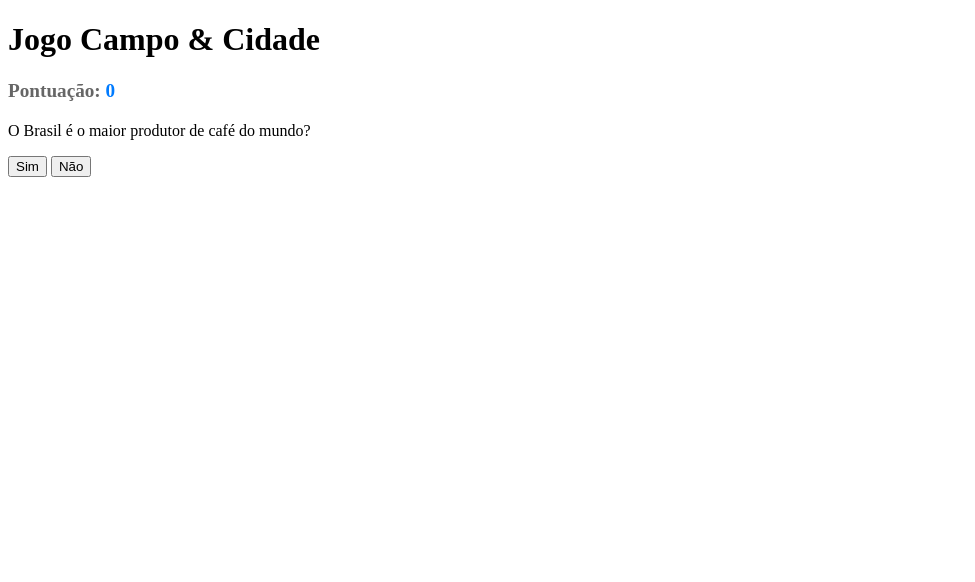
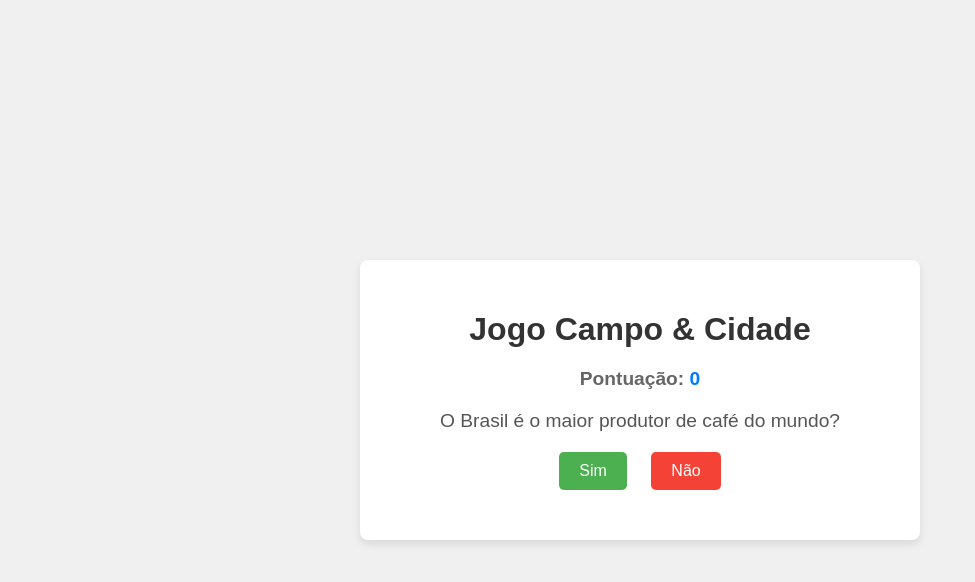
Before and after one commit to VIVI-SIMAO/agrinho, a plain HTML site: page index.html in a window 1280 px wide. Shown: the whole page, without its empty margins (0-975 px from the left). Drawn offline with Linux system fonts and the light colour scheme.

Commit message:
Update style.css

```diff
--- a/style.css
+++ b/style.css
@@ -1,3 +1,28 @@
+body {
+    font-family: Arial, sans-serif;
+    display: flex;
+    justify-content: center;
+    align-items: center;
+    min-height: 100vh;
+    background-color: #f0f0f0;
+    margin: 0;
+}
+
+.container {
+    background-color: #fff;
+    padding: 30px;
+    border-radius: 8px;
+    box-shadow: 0 4px 8px rgba(0, 0, 0, 0.1);
+    text-align: center;
+    width: 90%;
+    max-width: 500px;
+}
+
+h1 {
+    color: #333;
+    margin-bottom: 20px;
+}
+
 .score-display {
     font-size: 1.2em;
     margin-bottom: 20px;
@@ -8,3 +33,68 @@
 #current-score {
     color: #007bff; /* Uma cor para destacar a pontuação */
 }
+
+.question-container {
+    margin-bottom: 20px;
+}
+
+#question-text {
+    font-size: 1.2em;
+    margin-bottom: 20px;
+    color: #555;
+}
+
+#feedback-text { /* Estilo para o feedback */
+    font-size: 1.1em;
+    margin-top: 15px;
+    font-weight: bold;
+}
+
+.buttons button {
+    background-color: #4CAF50;
+    color: white;
+    padding: 10px 20px;
+    border: none;
+    border-radius: 5px;
+    font-size: 1em;
+    cursor: pointer;
+    margin: 0 10px;
+    transition: background-color 0.3s ease;
+}
+
+.buttons button:hover {
+    background-color: #45a049;
+}
+
+#no-button {
+    background-color: #f44336;
+}
+
+#no-button:hover {
+    background-color: #da190b;
+}
+
+.result-container {
+    margin-top: 20px;
+}
+
+#score-text {
+    font-size: 1.5em;
+    color: #333;
+    margin-bottom: 20px;
+}
+
+#restart-button {
+    background-color: #008CBA;
+    color: white;
+    padding: 10px 20px;
+    border: none;
+    border-radius: 5px;
+    font-size: 1em;
+    cursor: pointer;
+    transition: background-color 0.3s ease;
+}
+
+#restart-button:hover {
+    background-color: #007bb5;
+}
```
